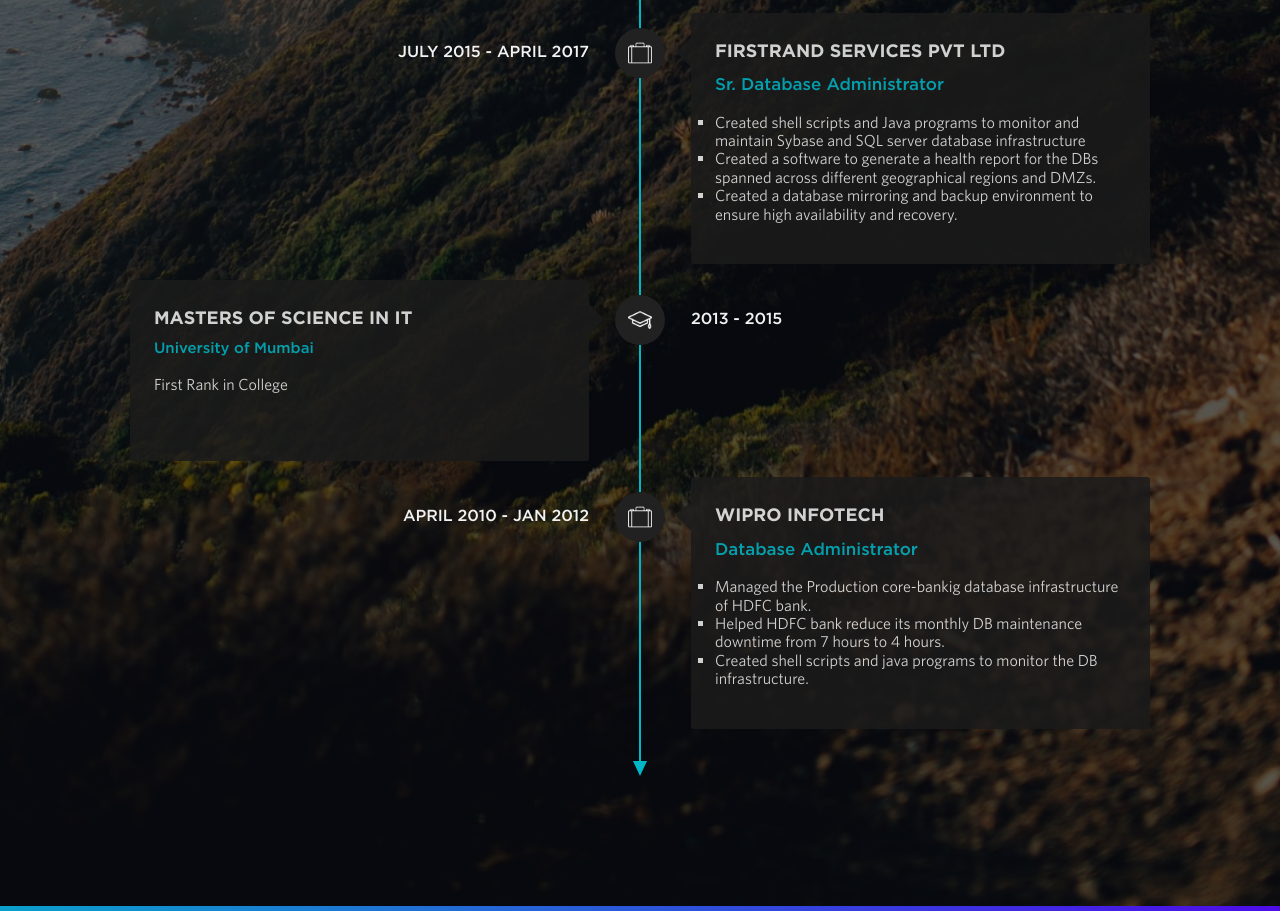
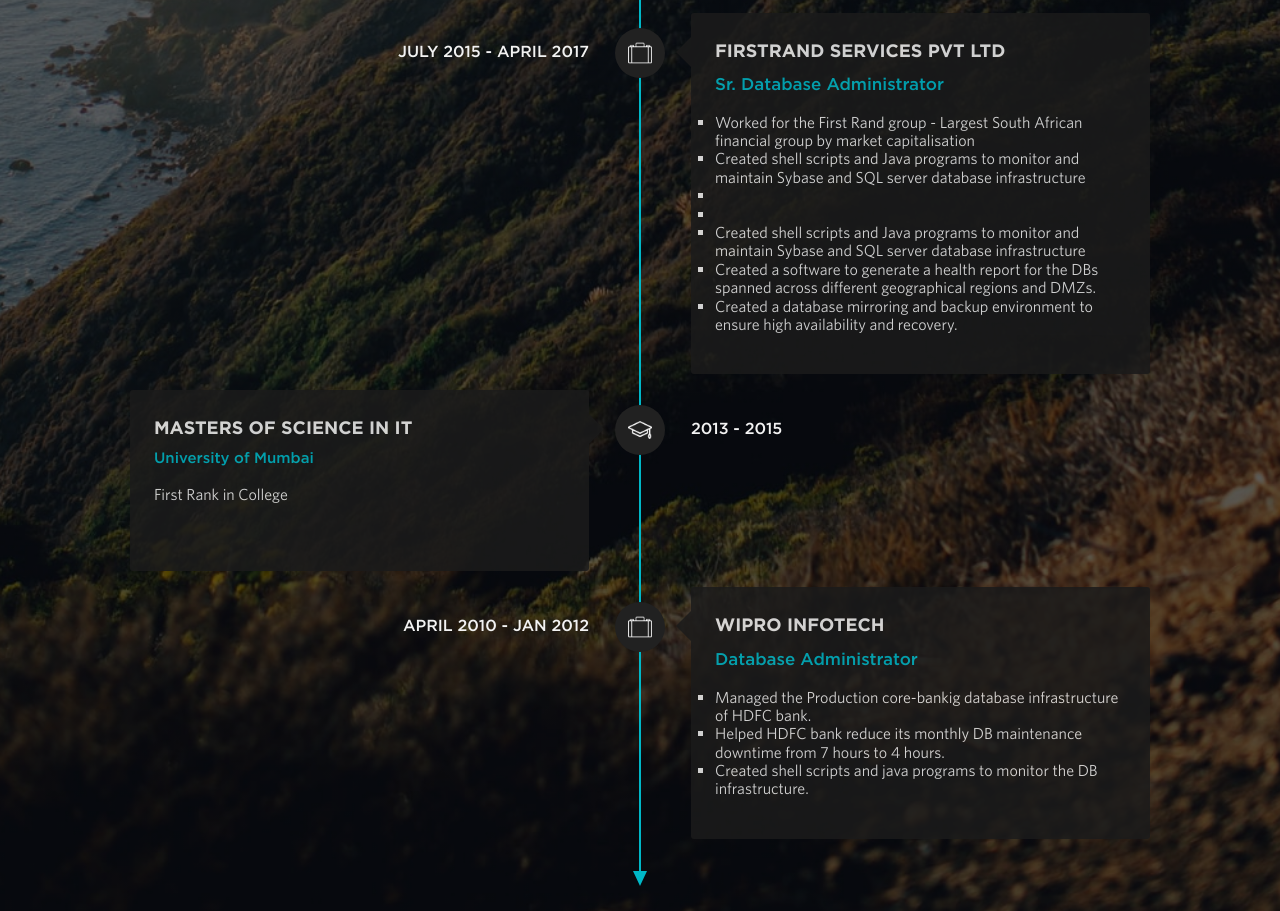
Before and after one commit to GbotAI/ResumeSite, a website: page index.html in a window 1280 px wide. Shown: the part 2968-3879 px from the top of the page. Drawn offline with nearby package versions, Linux system fonts and the light colour scheme; a script that the page names is missing.

Commit message:
Edited Resume

```diff
--- a/index.html
+++ b/index.html
@@ -196,11 +196,16 @@
                         </div>
                         <div class="timeline-block">
                             <div class="timeline-content">
-                                <h2 class="position"><a href="" target="_blank">FirstRand Services Pvt Ltd </a></h2>
+                                <h2 class="position"><a href="https://frspl.co.in/" target="_blank">FirstRand Services Pvt Ltd </a></h2>
                                 <h3 class="company"><p style="color:#00B7C7;font-size: 17px;font-weight:500;font-family: Gotham,Helvetica,Arial,sans-serif;
 " >Sr. Database Administrator</p></h3>
                                 <p class="job-desc">
                                          <ul style="list-style-type:square">
+                                            <li>
+                                                Worked for the First Rand group - Largest South African financial group by market capitalisation<li>
+                                    Created shell scripts and Java programs to monitor and maintain Sybase and SQL server database infrastructure </li>
+                                    <li> </li>
+                                                <li>
                                     	<li>
                                     Created shell scripts and Java programs to monitor and maintain Sybase and SQL server database infrastructure </li>
                                     <li>
```
